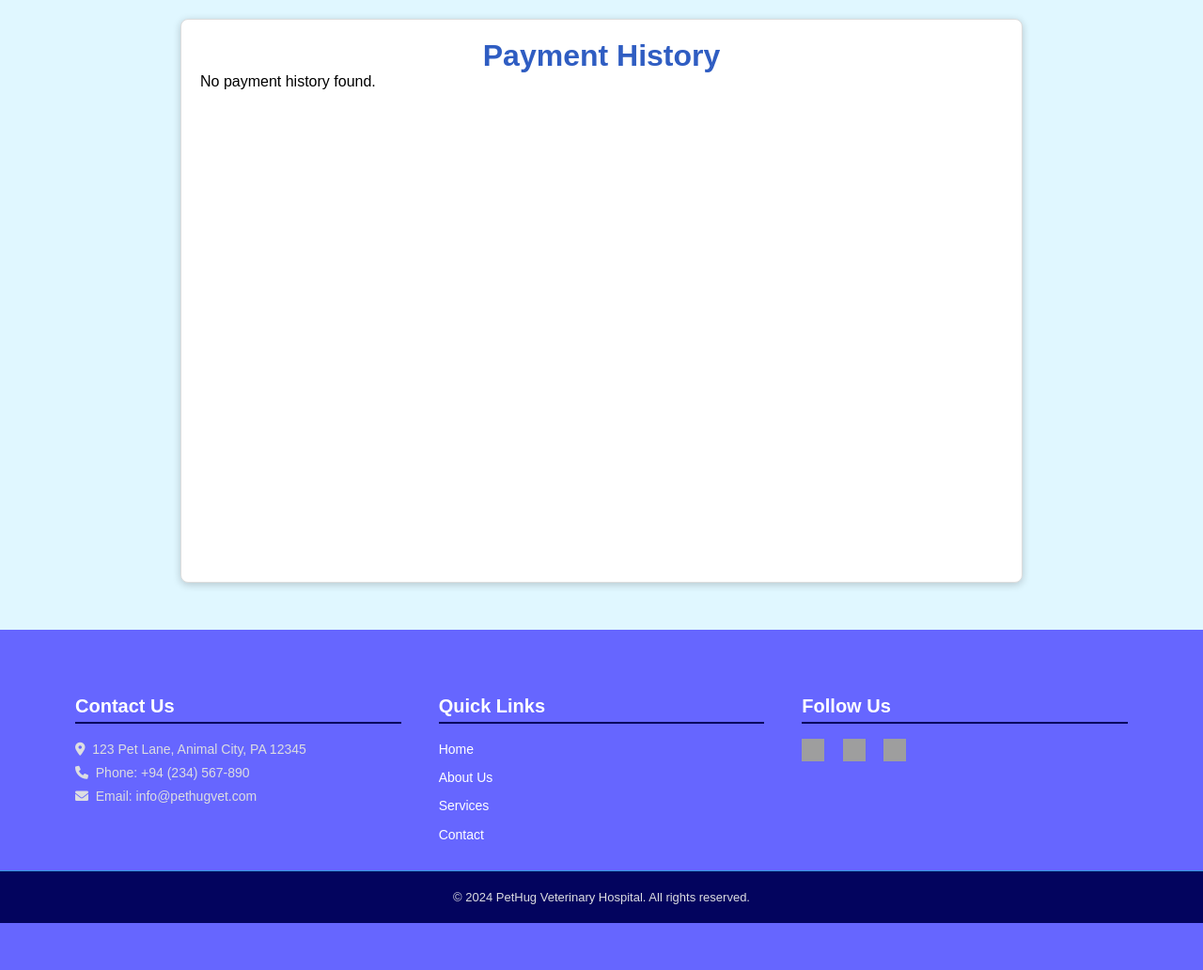
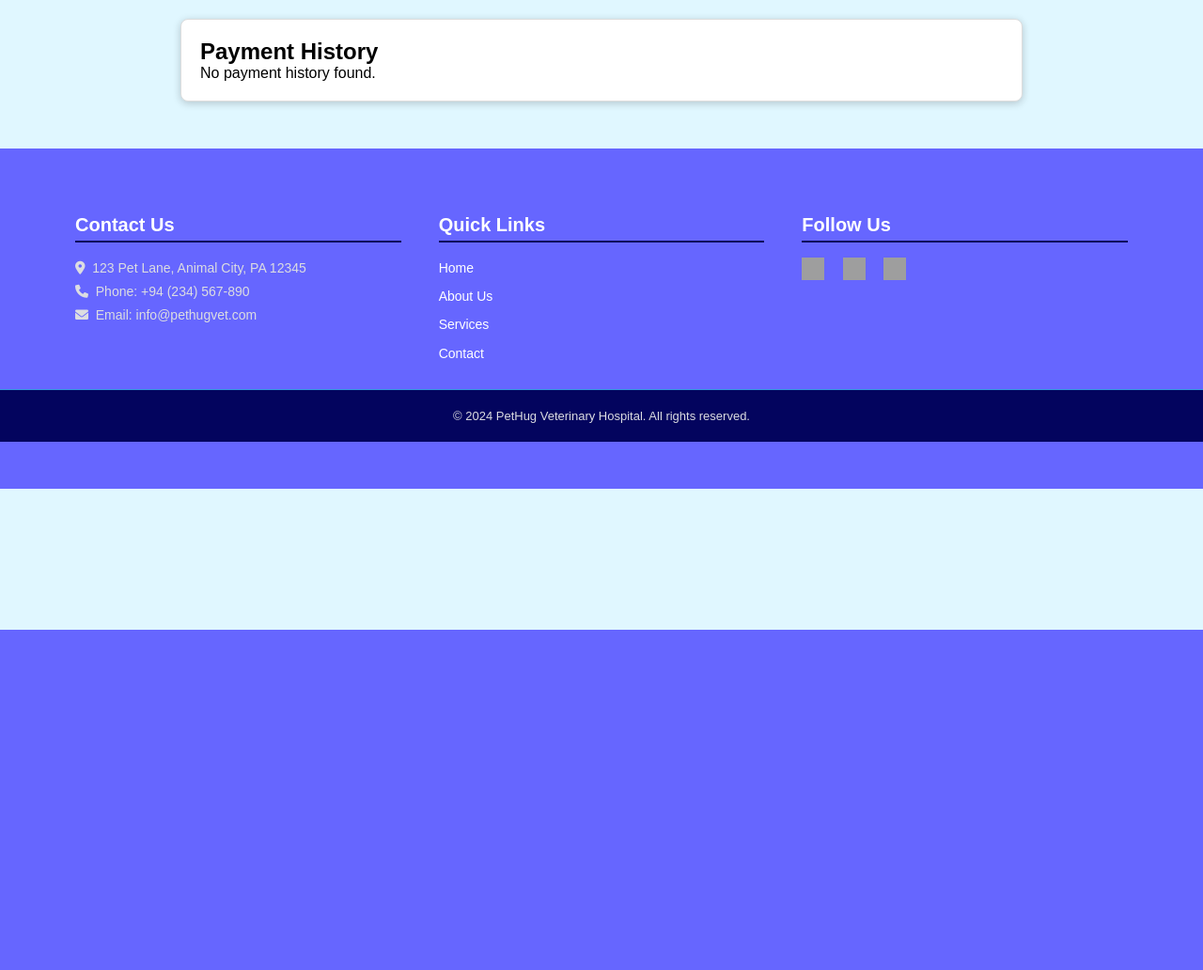
Before and after one commit to HiruniRamanayaka/PetHug-Project, a PHP site: page /user/payment_history.php in a window 1280 px wide. Shown: the part 130-1162 px from the top of the page at 94% size. After the commit the page ends 800 px from the top, so only its background shows below. Run offline with PHP 8.4, Linux system fonts and the light colour scheme; the visitor is signed in with stand-in values (Sample User, id 1); data that the repository does not hold is empty; grey boxes are pictures that could not be loaded.

Commit message:
Update payment_history.css

```diff
--- a/afterLoginUser_style/payment_history.css
+++ b/afterLoginUser_style/payment_history.css
@@ -8,17 +8,18 @@ body{
     max-width: 70%;
     margin: 20px auto;
     padding: 20px;
-    height: 600px;
+    height: auto;
     border: 1px solid #ddd;
     border-radius: 8px;
     box-shadow: 0 2px 8px rgba(0, 0, 0, 0.2);
     overflow-x: auto;
 }
 
-.container h2 {
-    font-size: 32px;
+.container h1 {
+    color: #1d3272;
     text-align: center;
-    color: rgb(47, 93, 194);
+    font-size: 1.8em;
+    margin-bottom: 30px;
 }
 
 .table {
```
